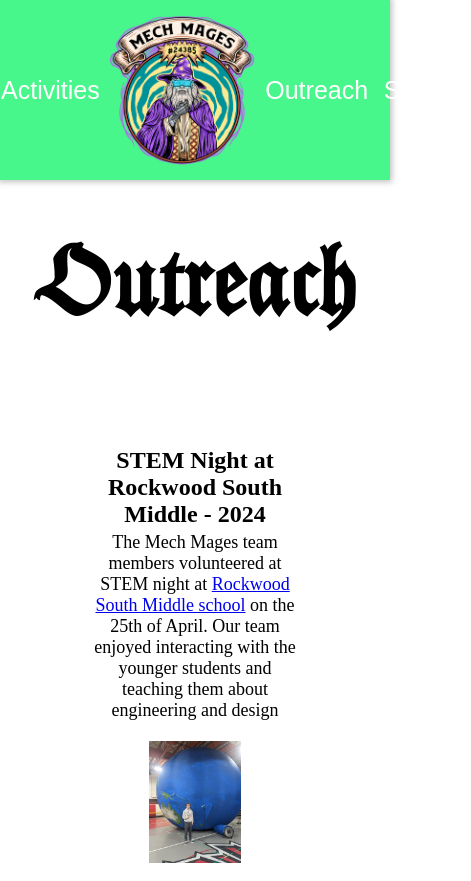
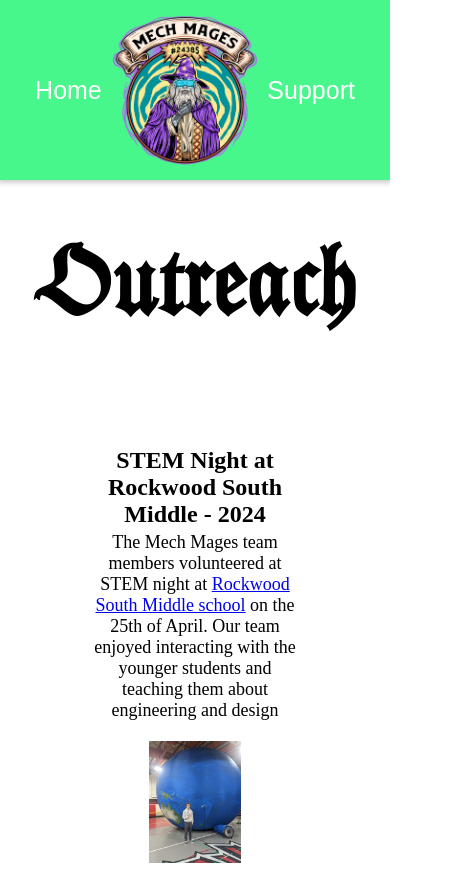
Before and after one commit to MechMages/mechmages.github.io, a plain HTML site: page outreach.html in a window 390 px wide. Shown: the top 881 px of the page, 471 px wide, since content can reach past the window. Drawn offline with Linux system fonts and the light colour scheme; a web font is replaced by a local one.

Commit message:
Add responsiveness to other files

```diff
--- a/outreach.html
+++ b/outreach.html
@@ -13,9 +13,9 @@
 <body>
     <header>
         <a href="index.html">Home</a>
-        <a href="activities.html">Activities</a>
+        <a href="activities.html" class="secondary">Activities</a>
         <img src="assets/images/logo.png">
-        <a href="outreach.html">Outreach</a>
+        <a href="outreach.html" class="secondary">Outreach</a>
         <a href="support.html">Support</a>
     </header>
     <main>
```
Also changed, not shown: support.html (+2 -2 lines).
